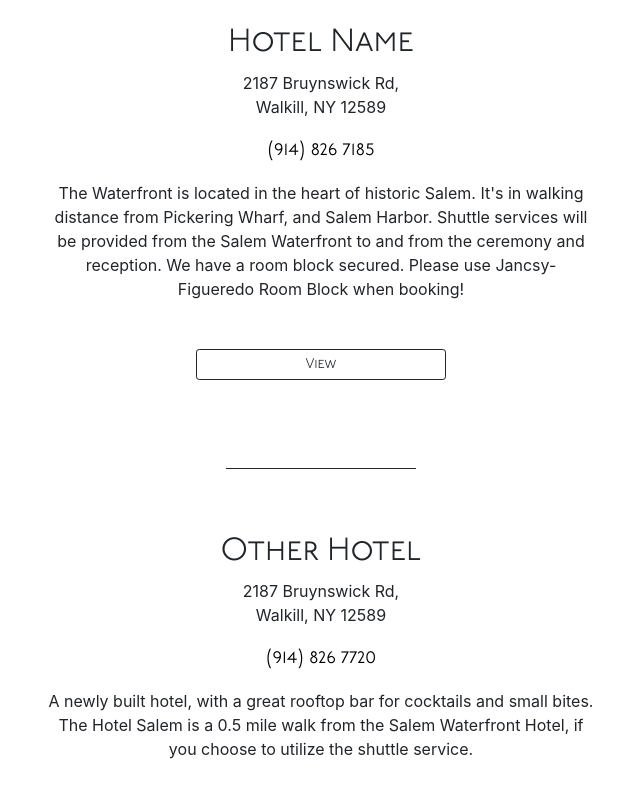
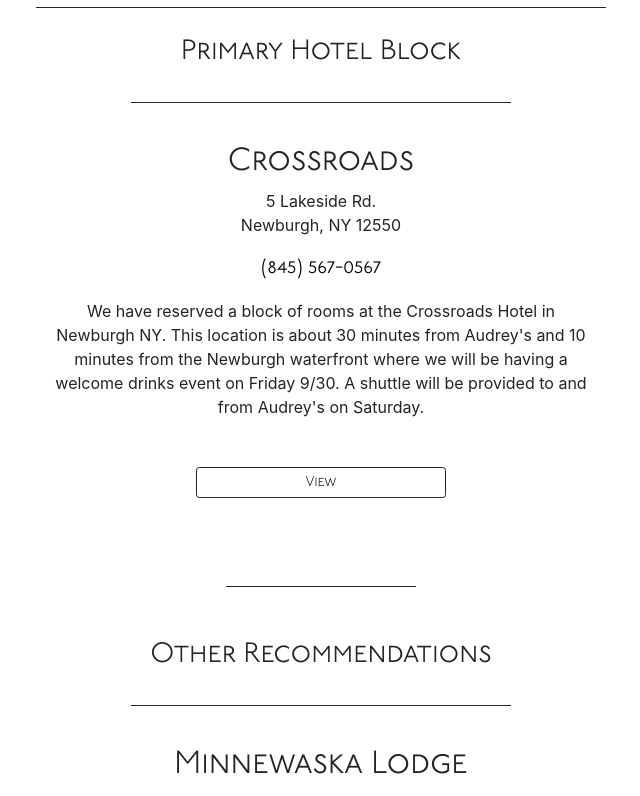
Before and after one commit to tlyver/chris-and-cait-web, a React (Create React App) app: page /accommodations in a window 1280 px wide. Shown: the part 240-1036 px from the top of the page, without its empty margins (319-959 px from the left). Built offline with nearby package versions, Linux system fonts and the light colour scheme.

Commit message:
Hotel updates

```diff
--- a/src/Banner.js
+++ b/src/Banner.js
@@ -18,10 +18,10 @@
                 // <li className="nav-item">
                 //   <NavLink className="nav-link link-dark underground" to="/events" activeclassname="active">Events</NavLink>
                 // </li>
-                // <li className="nav-item">
-                //   <NavLink className="nav-link link-dark underground" to="/accommodations" activeclassname="active">Accommodations</NavLink>
-                // </li>
               }
+                <li className="nav-item">
+                  <NavLink className="nav-link link-dark underground" to="/accommodations" activeclassname="active">Accommodations</NavLink>
+                </li>
               <li className="nav-item">
                 <NavLink className="nav-link link-dark underground" to="/registry" activeclassname="active">Registry</NavLink>
               </li>
--- a/src/accommodation.js
+++ b/src/accommodation.js
@@ -38,45 +38,35 @@
             {props.phone}
           </a>
           <div className="is-18">{props.description}</div>
+          { props.hotelLink &&
+            <a
+              href={props.hotelLink}
+              onClick={onClickUrl(props.hotelLink)}
+              className="btn btn-sm btn-outline-dark mt-5 underground"
+              role="button"
+              aria-pressed="true"
+              target="_blank"
+              rel="noreferrer"
+            >
+              View
+            </a>
+          }
+        </div>
+
+        {/* <div className="col d-flex flex-column align-items-center justify-content-center underground pt-3 pb-3">
+          <div>{props.location}</div>
           <a
-            href="https://www.caesars.com/caesars-palace"
-            onClick={onClickUrl('https://www.caesars.com/caesars-palace')}
-            className="btn btn-sm btn-outline-dark mt-5 underground"
+            href="https://goo.gl/maps/Kh7XiTXbGqpjZutH9"
+            onClick={onClickUrl('https://goo.gl/maps/Kh7XiTXbGqpjZutH9')}
+            className="btn btn-sm btn-outline-dark mt-3 underground"
             role="button"
             aria-pressed="true"
             target="_blank"
-            rel="noreferrer"
           >
-            View
+            Map
           </a>
-        </div>
-        {
-        // <div className="col d-flex flex-column align-items-center justify-content-center underground pt-3 pb-3">
-        //   <div>{props.location}</div>
-        //   <a
-        //     href="https://goo.gl/maps/Kh7XiTXbGqpjZutH9"
-        //     onClick={onClickUrl('https://goo.gl/maps/Kh7XiTXbGqpjZutH9')}
-        //     className="btn btn-sm btn-outline-dark mt-3 underground"
-        //     role="button"
-        //     aria-pressed="true"
-        //     target="_blank"
-        //   >
-        //     Map
-        //   </a>
-        //   {
-        //     /*
-        //     <a
-        //     onClick={onClickUrl('https://stackoverflow.com')}
-        //     className="btn btn-sm btn-outline-dark underground mt-2"
-        //     role="button"
-        //     aria-pressed="true"
-        //     >
-        //     Add To Calendar
-        //     </a>
-        //     */
-        //   }
-        // </div>
-        }
+        </div> */}
+
         <div className="col d-none d-md-block col-md-1 col-lg-3"></div>
       </div>
 
--- a/src/registry.js
+++ b/src/registry.js
@@ -26,7 +26,7 @@
 
           <div className="is-18">{props.description}</div>
           <a
-            // href={props.link}
+            href={props.link}
             onClick={onClickUrl(props.buttonLink)}
             className="btn btn-sm btn-outline-dark mt-5 underground"
             role="button"
--- a/src/routes/accommodations.js
+++ b/src/routes/accommodations.js
@@ -7,24 +7,51 @@
         <div className="col pb-4 col-lg-6 col-md-8 col-10 border-bottom border-dark">
           <h2 className="section-header">Accommodations</h2>
           <div className="eaves">
-            Stay with us!
+            Please note: Accomodations in the area are going fast this weekend as there is a home football game at West Point as well as Parents' Weekend at SUNY New Paltz. Please consider booking early!
           </div>
         </div>
       </div>
 
+      <div className="row mt-4 justify-content-center">
+        <div className="col pt-1 pb-4 col-lg-4 col-md-6 col-sm-8 col-9 border-bottom border-dark">
+          <h3 className="section-header">Primary Hotel Block</h3>
+        </div>
+      </div>
+
       <Accommodation
-        name="Hotel Name"
-        street="2187 Bruynswick Rd,"
-        city="Walkill, NY 12589"
-        phone="(914) 826 7185"
-        description="The Waterfront is located in the heart of historic Salem. It's in walking distance from Pickering Wharf, and Salem Harbor. Shuttle services will be provided from the Salem Waterfront to and from the ceremony and reception. We have a room block secured. Please use Jancsy- Figueredo Room Block when booking!"
+        name="Crossroads"
+        street="5 Lakeside Rd."
+        city="Newburgh, NY 12550"
+        phone="(845) 567-0567"
+        description="We have reserved a block of rooms at the Crossroads Hotel in Newburgh NY. This location is about 30 minutes from Audrey's and 10 minutes from the Newburgh waterfront where we will be having a welcome drinks event on Friday 9/30. A shuttle will be provided to and from Audrey's on Saturday."
+        hotelLink="https://www.choicehotels.com/reservations/groups/ce40h4"
+      />
+
+      <div className="row mt-4 justify-content-center">
+        <div className="col pt-1 pb-4 col-lg-4 col-md-6 col-sm-8 col-9 border-bottom border-dark">
+          <h3 className="section-header">Other Recommendations</h3>
+        </div>
+      </div>
+
+      <Accommodation
+        name="Minnewaska Lodge"
+        street="3116 US-44"
+        city="Gardiner, NY 12525"
+        phone="(845) 255-1110"
+        description="This cozy mountain lodge is located 10 minutes from Audrey's. This is a great option if you're looking to take advantage of some of the great outdoor activities in The 'Gunks throughout the weekend! Rooms here will probably go fast this time of year. Of note, transportation will not be provided to or from Audrey's Saturday."
+        hotelLink="https://www.minnewaskalodge.com/"
       />
       <Accommodation
-        name="Other Hotel"
-        street="2187 Bruynswick Rd,"
-        city="Walkill, NY 12589"
-        phone="(914) 826 7720"
-        description="A newly built hotel, with a great rooftop bar for cocktails and small bites. The Hotel Salem is a 0.5 mile walk from the Salem Waterfront Hotel, if you choose to utilize the shuttle service."
+        name="Hampton Inn"
+        street="4 S Putt Corners Rd."
+        city="New Paltz, NY 12561"
+        phone="(845) 255-4200"
+        description="The Hampton Inn is located about 20 minutes away from Audrey's in downtown New Paltz. It's also a great option if you want to explore this college town while being close to the local hiking trails and the weekend's activities. Transportation will not be provided to or from Audrey's Saturday."
+        hotelLink="https://www.hilton.com/en/hotels/pounphx-hampton-new-paltz/"
+      />
+      <Accommodation
+        name="B&amp;Bs, Airbnb &amp; VRBO"
+        description="There are plenty of appealing private accommodations and renowned Bed & Breakfasts in the area for groups both large and small."
       />
     </>
   );
```
